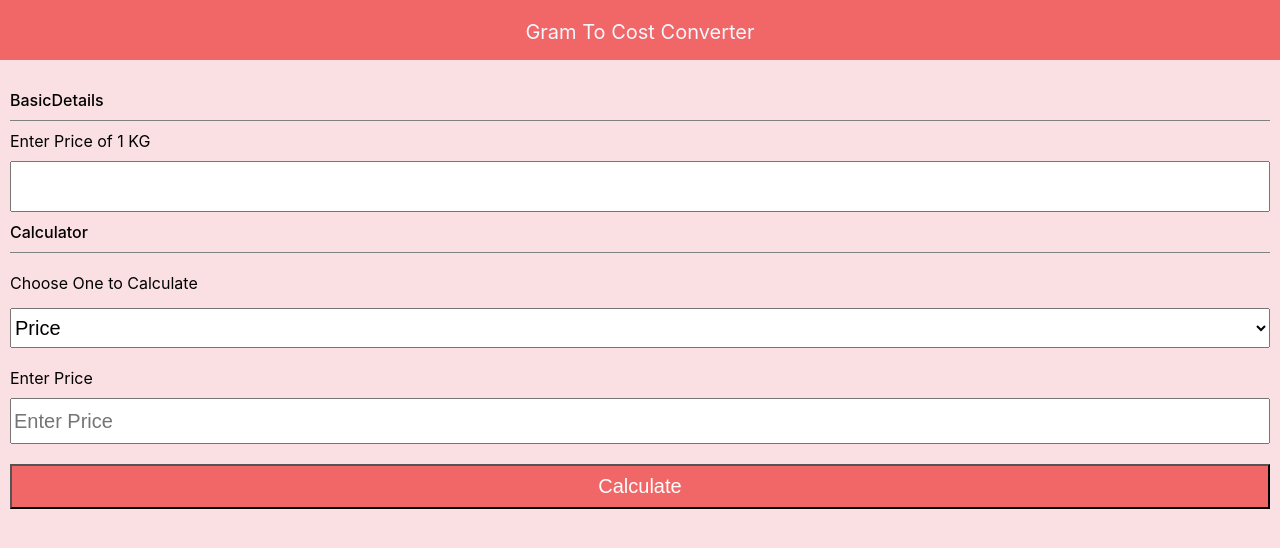
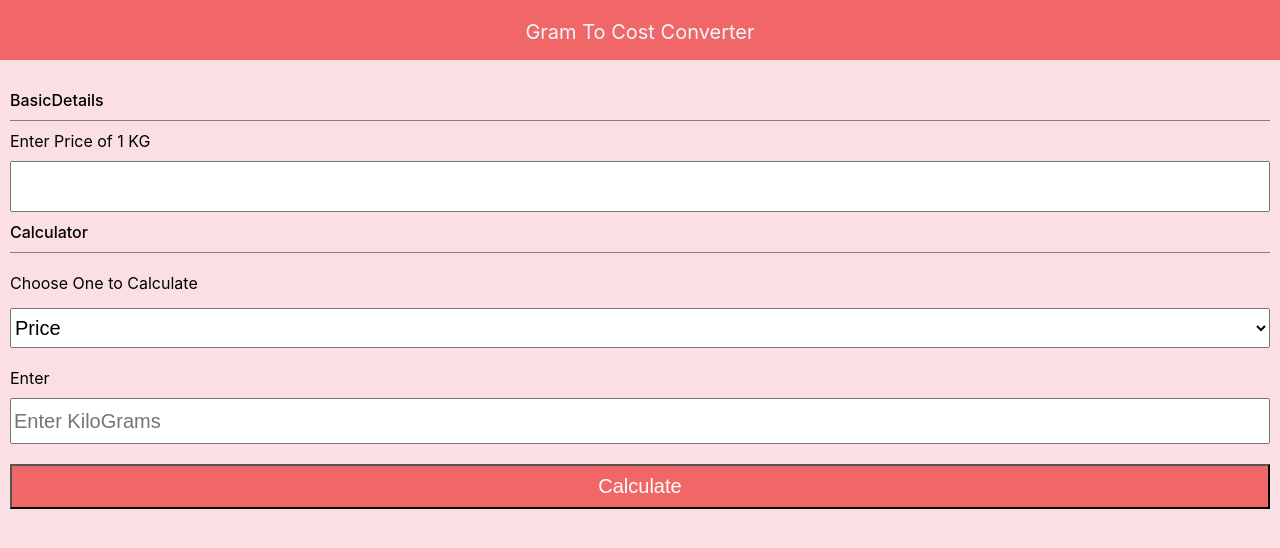
Before and after one commit to ASHINAY/gram-to-cost-converter, a React (Create React App) app: page / in a window 1280 px wide. Shown: the top 548 px of the page. Built offline with nearby package versions, Linux system fonts and the light colour scheme.

Commit message:
getting error

```diff
--- a/src/App.js
+++ b/src/App.js
@@ -1,7 +1,9 @@
 import { useState } from 'react';
 import './App.css';
+import CalculationComponent from './components/CalculationComponent';
 import Navbar from './components/Navbar';
 import ResultComponent from './components/ResultComponent';
+
 
 function App() {
   const [result, setResult] = useState(0);
@@ -37,38 +39,12 @@ function App() {
   return (
     <div style={{ backgroundColor: "#fadfe3", height: '100vh' }}>
       <Navbar projectName={projectName} />
-      <div className="Container">
-        <h style={{ fontWeight: '500' }}>BasicDetails</h>
-        <div style={{ height: '1px', background: 'gray' }}></div>
-        <div>Enter Price of 1 KG</div>
-        <input type='text'
-          style={{ height: '45px', fontSize: '20px' }}
-          onChange={(e) => { onChangePriceof1kg(e) }}></input>
-        <div className="Container1" >Calculator</div>
-        <div style={{ height: '1px', background: 'gray' }}></div>
-        <div className="Container3">Choose One to Calculate</div>
-        <select name="calculationType" style={{ height: '40px', fontSize: '20px' }}
-          value={calculationType}
-          onChange={(e) => setCalculationType(e.target.value)}>
-          <option value="Price">Price</option>
-          <option value="Grams">Grams</option>
-          <option value="KiloGrams"> KiloGrams</option>
-        </select>
-        <div className="Container2"> Enter {calculationType}</div>
-        <input type='text'
-          placeholder={`Enter ${calculationType == "Price"
-            ? "Price"
-            : calculationType == "Grams"
-              ? "Grams"
-              : "KiloGrams"
-            }`}
-          style={{ height: "40px", fontSize: "20px" }}
-          onChange={(e) => {
-            onChangePrice(e);
-          }}
-        ></input>
-        <button onClick={onCalculateBtnclick} style={{ backgroundColor: '#F16767', height: '45px', color: 'white', justifyContent: 'center', margin: '10px 0', fontSize: '20px' }}>Calculate</button>
-      </div>
+      <CalculationComponent  calculationType={setCalculationType}
+           onChangePriceof1kg={onChangePriceof1kg}
+           onChangePrice={onChangePrice}
+           onCalculateBtnclick={onCalculateBtnclick}
+           priceof1kg={priceof1kg}
+           price={price}/>
       {showResult &&
         <ResultComponent result={result} />
       }
--- /dev/null
+++ b/src/components/CalculationComponent.jsx
@@ -0,0 +1,51 @@
+import React from 'react'
+import '../App.css';
+
+
+function CalculationComponent(props) {
+    const {
+        calculationType,
+        setCalculationType,
+        onChangePriceof1kg,
+        onChangePrice,
+        onCalculateBtnclick,
+
+      } = props;
+
+     return (
+    <div className="Container">
+        <h style={{ fontWeight: '500' }}>BasicDetails</h>
+        <div style={{ height: '1px', background: 'gray' }}></div>
+        <div>Enter Price of 1 KG</div>
+        <input type='text'
+          style={{ height: '45px', fontSize: '20px' }}
+          onChange={(e) => { onChangePriceof1kg(e) }}></input>
+        <div className="Container1" >Calculator</div>
+        <div style={{ height: '1px', background: 'gray' }}></div>
+        <div className="Container3">Choose One to Calculate</div>
+        <select name="calculationType" style={{ height: '40px', fontSize: '20px' }}
+          value={calculationType}
+          onChange={(e) => setCalculationType(e.target.value)}>
+          <option value="Price">Price</option>
+          <option value="Grams">Grams</option>
+          <option value="KiloGrams"> KiloGrams</option>
+        </select>
+        <div className="Container2"> Enter {calculationType}</div>
+        <input type='text'
+          placeholder={`Enter ${calculationType == "Price"
+            ? "Price"
+            : calculationType == "Grams"
+              ? "Grams"
+              : "KiloGrams"
+            }`}
+          style={{ height: "40px", fontSize: "20px" }}
+          onChange={(e) => {
+            onChangePrice(e);
+          }}
+        ></input>
+        <button onClick={onCalculateBtnclick} style={{backgroundColor: '#F16767', height: '45px', color: 'white', justifyContent: 'center', margin: '10px 0', fontSize: '20px' }}>Calculate</button>
+      </div>
+  )
+}
+
+export default CalculationComponent
```
